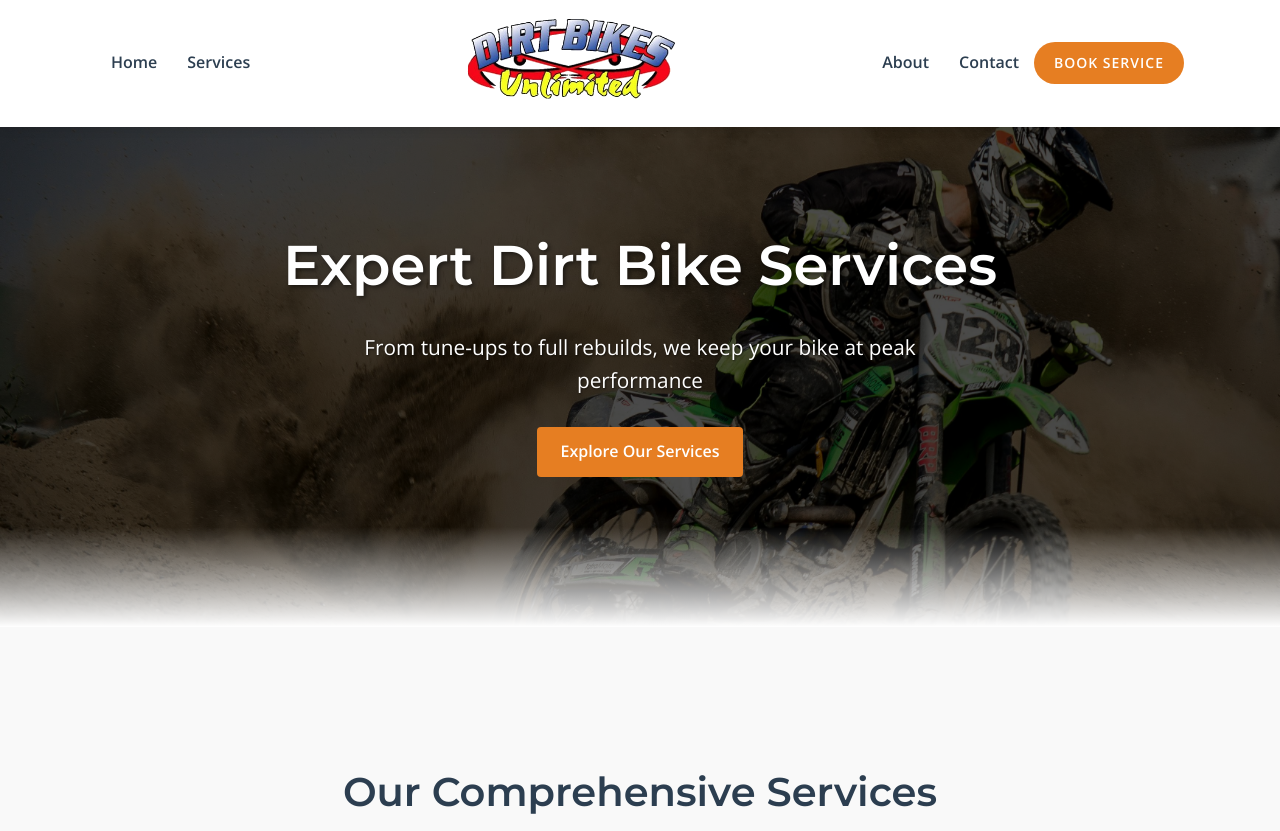
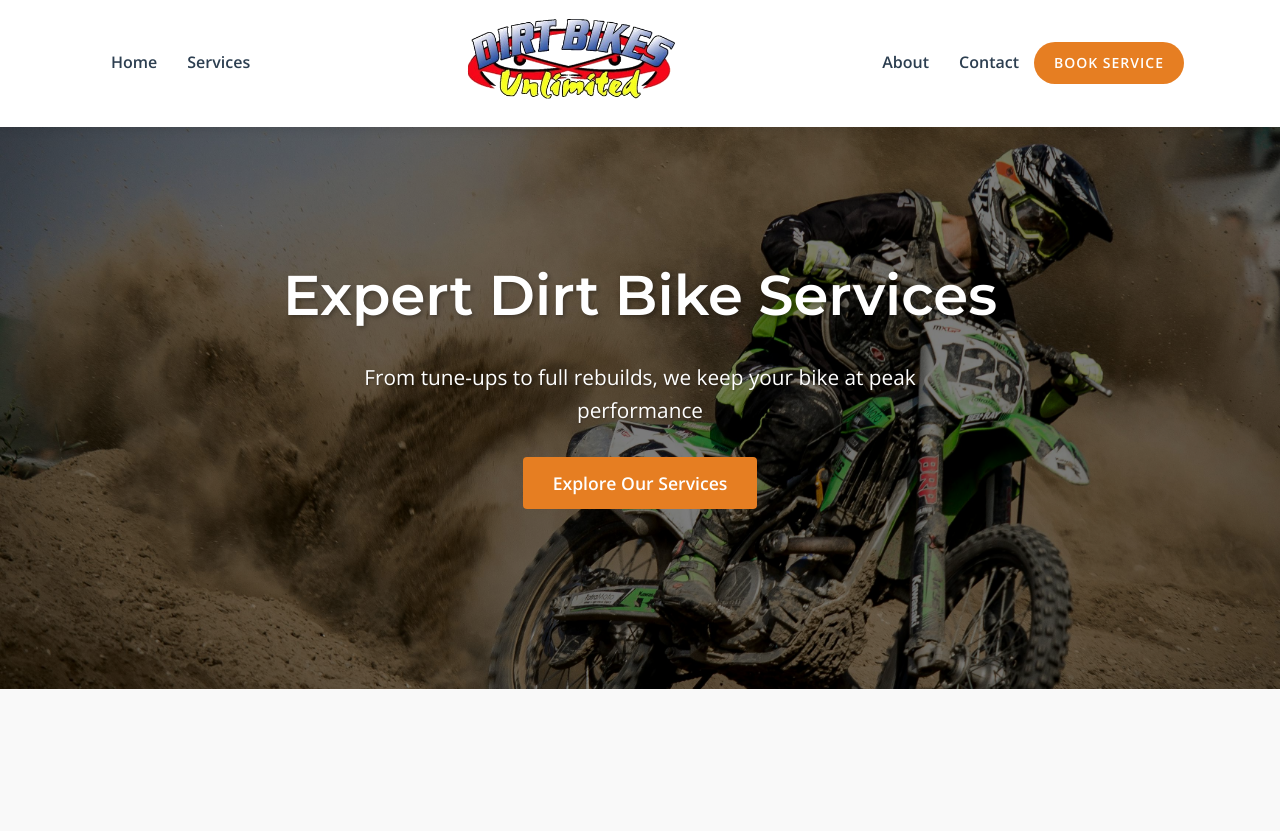
Before and after one commit to JohnathonCrowder/DirtBikesUnlimited, a Flask app: page /services in a window 1280 px wide. Shown: the part 1-832 px from the top of the page. Run offline with Flask 3, Linux system fonts and the light colour scheme.

Commit message:
Removed Gradiant from services page

```diff
--- a/app/templates/services.html
+++ b/app/templates/services.html
@@ -192,35 +192,35 @@
 {% block extra_css %}
 <style>
     .services-hero {
-        background: linear-gradient(rgba(0, 0, 0, 0.7), rgba(0, 0, 0, 0.7)), url('/static/images/services-hero.jpg') no-repeat center center;
+    background: linear-gradient(rgba(0, 0, 0, 0.5), rgba(0, 0, 0, 0.5)),
+                url('/static/images/services-hero.jpg') no-repeat center center;
     background-size: cover;
+    background-attachment: fixed;
     color: white;
     text-align: center;
-        padding: 150px 0;
+    padding: 180px 0;
     position: relative;
+    overflow: hidden;
 }
 
-    .services-hero::after {
-        content: '';
-        position: absolute;
-        bottom: 0;
-        left: 0;
-        right: 0;
-        height: 100px;
-        background: linear-gradient(to top, rgba(255,255,255,1), rgba(255,255,255,0));
-    }
+
 
     .services-hero h1 {
     font-size: 3.5rem;
     margin-bottom: 20px;
-        text-shadow: 2px 2px 4px rgba(0,0,0,0.5);
+    text-shadow: 2px 2px 4px rgba(0,0,0,0.3);
 }
 
 .services-hero p {
     font-size: 1.3rem;
     max-width: 600px;
     margin: 0 auto 30px;
-        text-shadow: 1px 1px 2px rgba(0,0,0,0.5);
+    text-shadow: 1px 1px 2px rgba(0,0,0,0.3);
+}
+
+.services-hero .btn-primary {
+    padding: 12px 30px;
+    font-size: 1.1rem;
 }
 
     .services-overview {
```
Lines whose indentation alone changed are shown as unchanged.
